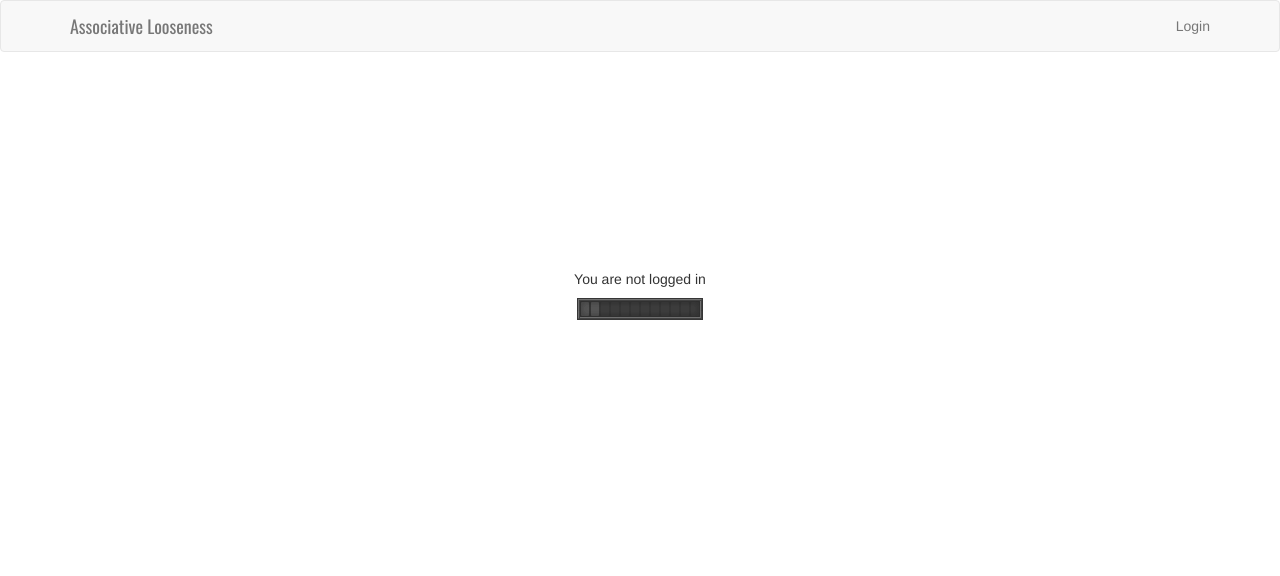
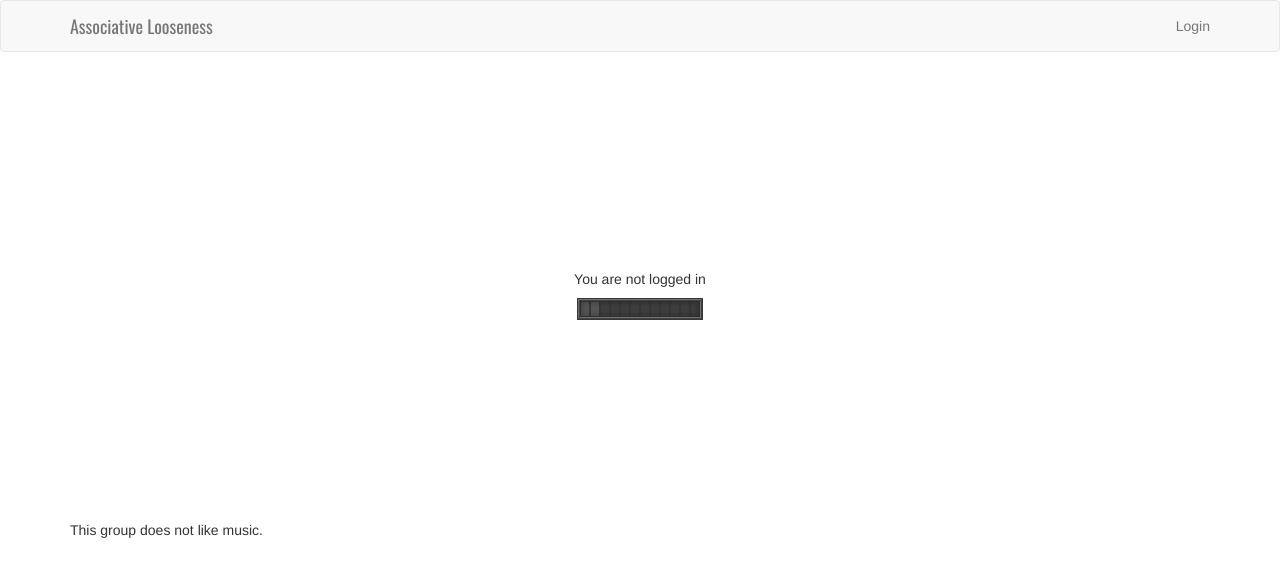
Before and after one commit to kwakwak/Associative-Looseness, a website: page index.html in a window 1280 px wide. Drawn offline with nearby package versions, Linux system fonts and the light colour scheme; some packages are replaced by stand-ins of ours; a script that the page names is missing.

Commit message:
no music message

```diff
--- a/index.html
+++ b/index.html
@@ -69,6 +69,7 @@
 
 
         <!-- Feed table-->
+        <p ng-hide="feed.data.length">This group does not like music.<p>
         <table class="table table-striped table-bordered table-hover" ng-hide="feed.status.loading" ng-cloak>
             <tbody empty-msg>
             <tr ng-repeat-start="post in feed.data"
```
